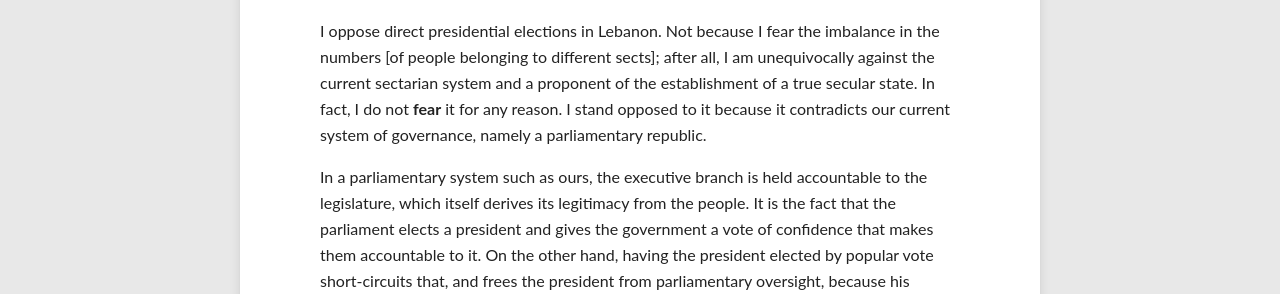
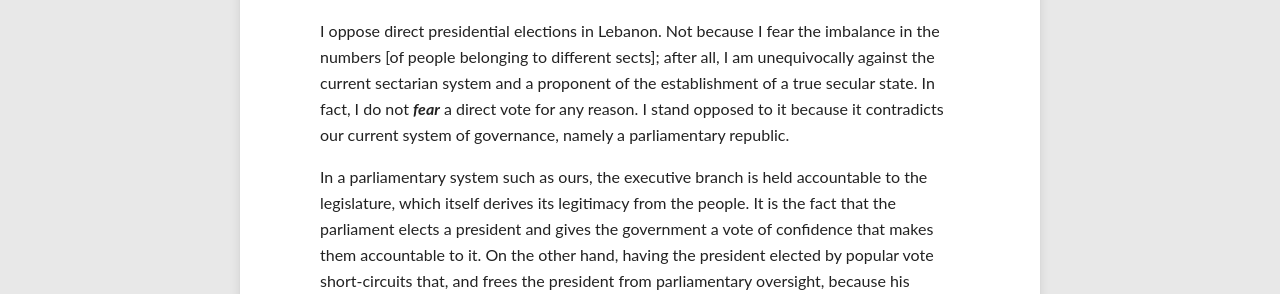
Before and after one commit to bmak91/bmak91.github.io, a Jekyll site: the page built from _posts/2014-06-26-direct-presidential-elections-lebanon.md, in a window 1280 px wide. Shown: the part 766-1060 px from the top of the page. Built offline with Jekyll 4.4.1, drawn with Linux system fonts in a browser that asks for light colours; nearby versions of some CDN libraries; comment, search, counter and statistics services are not loaded.

Commit message:
Disambiguation

```diff
--- a/_posts/2014-06-26-direct-presidential-elections-lebanon.md
+++ b/_posts/2014-06-26-direct-presidential-elections-lebanon.md
@@ -15,7 +15,7 @@
 
 In the post, she argues the illegitimacy of the current parliament, and by extension that of the government that earned its vote of confidence (points that I tend to agree with), and advocates direct presidential elections as a solution (a point I aim to contest).
 
-I oppose direct presidential elections in Lebanon. Not because I fear the imbalance in the numbers [of people belonging to different sects]; after all, I am unequivocally against the current sectarian system and a proponent of the establishment of a true secular state. In fact, I do not **fear** it for any reason. I stand opposed to it because it contradicts our current system of governance, namely a parliamentary republic.
+I oppose direct presidential elections in Lebanon. Not because I fear the imbalance in the numbers [of people belonging to different sects]; after all, I am unequivocally against the current sectarian system and a proponent of the establishment of a true secular state. In fact, I do not ***fear*** a direct vote for any reason. I stand opposed to it because it contradicts our current system of governance, namely a parliamentary republic.
 
 In a parliamentary system such as ours, the executive branch is held accountable to the legislature, which itself derives its legitimacy from the people. It is the fact that the parliament elects a president and gives the government a vote of confidence that makes them accountable to it. On the other hand, having the president elected by popular vote short-circuits that, and frees the president from parliamentary oversight, because his legitimacy would then be derived directly from the people as well.
 
```
